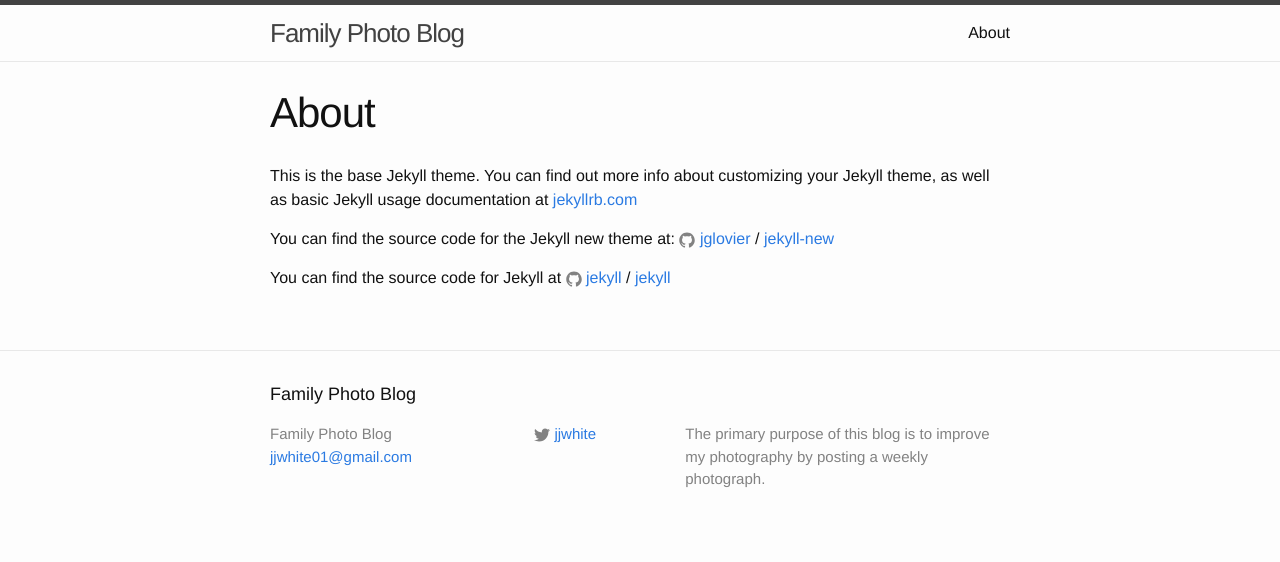
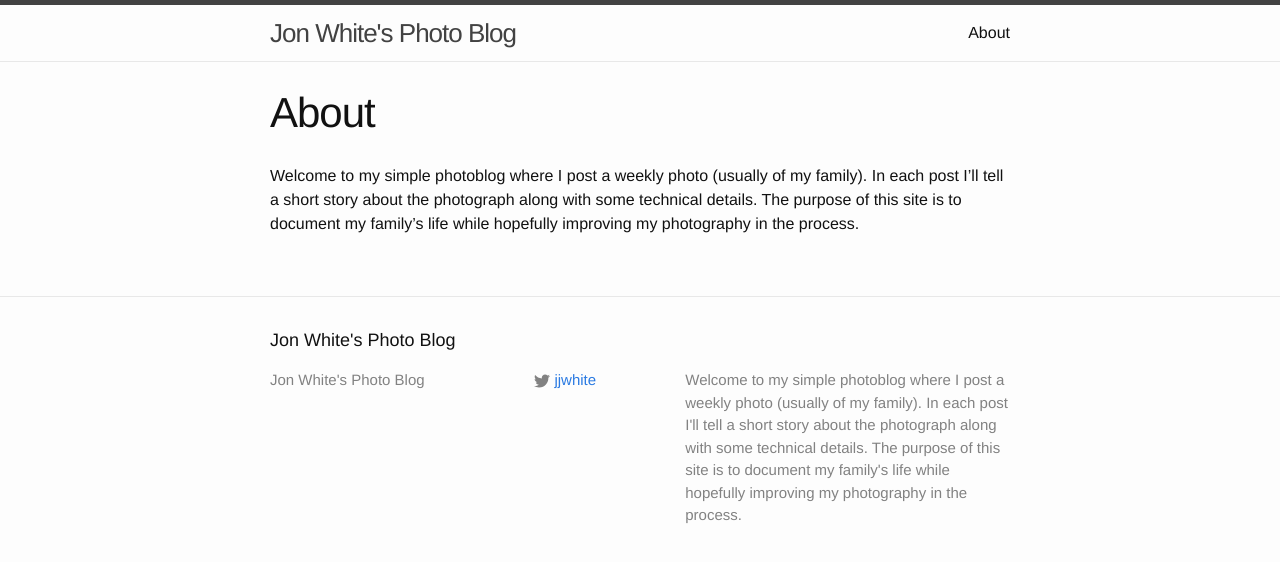
Before and after one commit to jjwhite/photoblog, a Jekyll site: the page built from about.md, in a window 1280 px wide. Shown: the top 562 px of the page. Built offline with Jekyll 4.4.1, drawn with Linux system fonts in a browser that asks for light colours.

Commit message:
adding 1st post

```diff
--- a/_config.yml
+++ b/_config.yml
@@ -6,13 +6,13 @@
 # 'jekyll serve'. If you change this file, please restart the server process.
 
 # Site settings
-title: Family Photo Blog
-email: jjwhite01@gmail.com
+title: Jon White's Photo Blog
 description: > # this means to ignore newlines until "baseurl:"
-  The primary purpose of this blog is to improve my photography by posting a weekly photograph.
+  Welcome to my simple photoblog where I post a weekly photo (usually of my family).  In each post I'll tell a short story about the photograph along with some technical details.  The purpose of this site is to document my family's life while hopefully improving my photography in the process.
 baseurl: "" # the subpath of your site, e.g. /blog
-url: "http://yourdomain.com" # the base hostname & protocol for your site
+url: "http://photoblog.jonwhite.me" # the base hostname & protocol for your site
 twitter_username: jjwhite
+instagram_username: jjwhite
 
 # Build settings
 markdown: kramdown
--- a/about.md
+++ b/about.md
@@ -4,12 +4,4 @@ title: About
 permalink: /about/
 ---
 
-This is the base Jekyll theme. You can find out more info about customizing your Jekyll theme, as well as basic Jekyll usage documentation at [jekyllrb.com](http://jekyllrb.com/)
-
-You can find the source code for the Jekyll new theme at:
-{% include icon-github.html username="jglovier" %} /
-[jekyll-new](https://github.com/jglovier/jekyll-new)
-
-You can find the source code for Jekyll at
-{% include icon-github.html username="jekyll" %} /
-[jekyll](https://github.com/jekyll/jekyll)
+Welcome to my simple photoblog where I post a weekly photo (usually of my family).  In each post I'll tell a short story about the photograph along with some technical details.  The purpose of this site is to document my family's life while hopefully improving my photography in the process.
--- a/index.html
+++ b/index.html
@@ -4,16 +4,16 @@ layout: default
 
 <div class="home">
 
-  <h1 class="page-heading">Posts</h1>
-
   <ul class="post-list">
-    {% for post in site.posts %}
+    {% for post in site.posts limit 5%}
       <li>
         <span class="post-meta">{{ post.date | date: "%b %-d, %Y" }}</span>
 
         <h2>
           <a class="post-link" href="{{ post.url | prepend: site.baseurl }}">{{ post.title }}</a>
         </h2>
+
+		 <p>{{ post.content }}</p>
       </li>
     {% endfor %}
   </ul>
```
Also changed, not shown: _posts/2016-06-07-lead-the-way.md (deleted, +0 -10 lines), _posts/2016-06-08-lead-the-way.md (added, +19 -0 lines).
